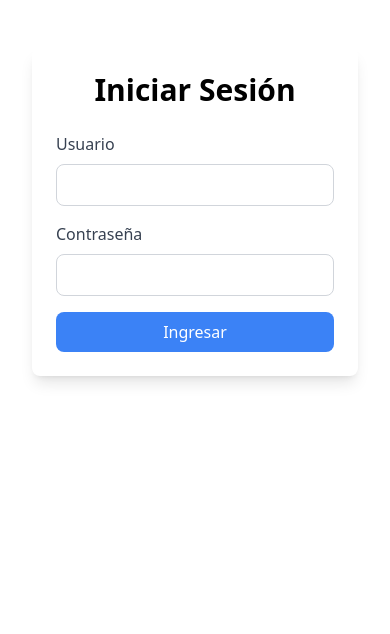
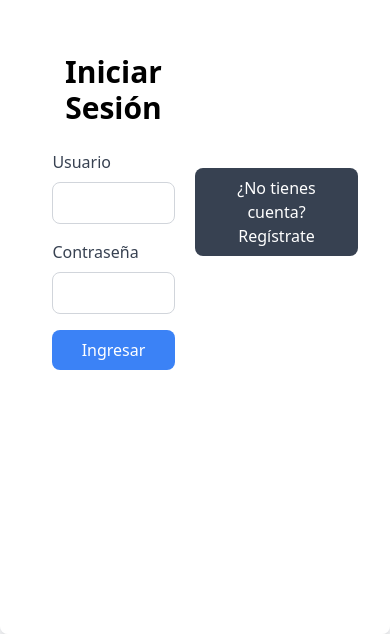
Before and after one commit to alexisgohe/finanSmartFrontend, an Angular app: page /login in a window 390 px wide. Shown: the part 210-844 px from the top of the page. Built offline with nearby package versions, Linux system fonts and the light colour scheme.

Commit message:
FIX - Se empieza a cambiar diseño del login

```diff
--- a/src/app/modules/login/login.component.css
+++ b/src/app/modules/login/login.component.css
@@ -0,0 +1,45 @@
+@keyframes fadeIn {
+  0% {
+    opacity: 0;
+    transform: translateX(-50px);
+  }
+  100% {
+    opacity: 1;
+    transform: translateX(0);
+  }
+}
+
+@keyframes fadeOut {
+  0% {
+    opacity: 1;
+    transform: translateX(0);
+  }
+  100% {
+    opacity: 0;
+    transform: translateX(50px);
+  }
+}
+
+@keyframes pop {
+  0% {
+    transform: scale(1);
+  }
+  50% {
+    transform: scale(1.1);
+  }
+  100% {
+    transform: scale(1);
+  }
+}
+
+.animate-fadeIn {
+  animation: fadeIn 1s ease forwards;
+}
+
+.animate-fadeOut {
+  animation: fadeOut 1s ease forwards;
+}
+
+.animate-pop {
+  animation: pop 0.3s ease;
+}
--- a/src/app/modules/login/login.component.html
+++ b/src/app/modules/login/login.component.html
@@ -1,26 +1,128 @@
-<div class="flex min-h-screen bg-gray-100">
-  <!-- Columna izquierda: Imagen -->
-  <div class="hidden lg:flex w-1/2 bg-cover bg-center"
-       style="background-image: url('https://icorp.com.mx/wp-content/uploads/2020/01/10-Practicas-basicas-para-manejar-las-finanzas-personales.webp');">
-  </div>
+<div class="relative min-h-screen flex items-center justify-center bg-gray-100">
+  <div class="container max-w-4xl flex shadow-lg rounded-lg overflow-hidden relative">
+    <!-- Contenedor principal -->
+    <div
+      *ngIf="isLogin"
+      class="panel-container flex w-full h-full transition-all duration-1000 ease-in-out transform"
+      [ngClass]="{ 'animate-fadeIn': isLogin, 'animate-fadeOut': !isLogin }"
+    >
+      <!-- Panel izquierdo: Login -->
+      <div
+        class="flex w-full h-screen bg-white p-8 transition-all duration-1000 ease-in-out transform"
+        [ngClass]="{ 'animate-fadeIn': isLogin, 'animate-fadeOut': !isLogin }"
+      >
+        <div class="w-1/2 flex flex-col justify-center items-center">
+          <h2 class="text-3xl font-bold text-center mb-6">Iniciar Sesión</h2>
+          <form [formGroup]="formLogin" class="w-3/4">
+            <div class="mb-4">
+              <label for="nombre_usuario" class="block text-gray-700 mb-2">
+                Usuario
+              </label>
+              <input
+                id="nombre_usuario"
+                formControlName="nombre_usuario"
+                type="text"
+                class="input-field"
+              />
+            </div>
 
-  <!-- Columna derecha: Formulario -->
-  <div class="flex w-full lg:w-1/2 items-center justify-center bg-white p-8">
-    <div class="form-container">
-      <h2 class="text-3xl font-bold text-center mb-6">Iniciar Sesión</h2>
-      <form [formGroup]="formLogin">
-        <div class="mb-4">
-          <label for="nombre_usuario" class="block text-gray-700 mb-2">Usuario</label>
-          <input id="nombre_usuario" formControlName="nombre_usuario" type="text" class="input-field">
+            <div class="mb-4">
+              <label for="password" class="block text-gray-700 mb-2">
+                Contraseña
+              </label>
+              <input
+                id="password"
+                formControlName="password"
+                type="password"
+                class="input-field"
+              />
+            </div>
+
+            <button
+              (click)="onLogin()"
+              class="w-full bg-blue-500 text-white py-2 rounded-lg transform transition duration-500 hover:bg-blue-600 hover:scale-105 hover:shadow-lg focus:outline-none focus:ring focus:ring-blue-300 animate-pop"
+            >
+              Ingresar
+            </button>
+          </form>
         </div>
+        <div class="w-1/2 flex items-center justify-center">
+          <button
+            class="bg-gray-700 text-white px-4 py-2 rounded-lg transform transition duration-500 hover:bg-gray-600 hover:scale-105 hover:shadow-lg focus:outline-none focus:ring focus:ring-gray-300 animate-pop"
+            (click)="toggleLogin()"
+          >
+            ¿No tienes cuenta? Regístrate
+          </button>
+        </div>
+      </div>
+    </div>
 
-        <div class="mb-4">
-          <label for="password" class="block text-gray-700 mb-2">Contraseña</label>
-          <input id="password" formControlName="password" type="password" class="input-field">
+    <div
+      class="panel-container flex w-full h-full transition-all duration-1000 ease-in-out transform"
+      [ngClass]="{ 'animate-fadeIn': !isLogin, 'animate-fadeOut': isLogin }"
+      *ngIf="!isLogin"
+    >
+      <!-- Panel derecho: Registro -->
+      <div
+        class="flex w-full h-screen bg-gray-100 p-8 transition-all duration-1000 ease-in-out transform"
+        [ngClass]="{ 'animate-fadeIn': !isLogin, 'animate-fadeOut': isLogin }"
+      >
+        <div class="w-1/2 flex items-center justify-center">
+          <button
+            class="bg-gray-700 text-white px-4 py-2 rounded-lg transform transition duration-500 hover:bg-gray-600 hover:scale-105 hover:shadow-lg focus:outline-none focus:ring focus:ring-gray-300 animate-pop"
+            (click)="toggleLogin()"
+          >
+            ¿Ya tienes cuenta? Inicia sesión
+          </button>
         </div>
+        <div class="w-1/2 flex flex-col justify-center items-center">
+          <h2 class="text-3xl font-bold text-center mb-6">Crear Cuenta</h2>
+          <form [formGroup]="formRegister" class="w-3/4">
+            <div class="mb-4">
+              <label for="nombre_usuario" class="block text-gray-700 mb-2">
+                Usuario
+              </label>
+              <input
+                id="nombre_usuario"
+                formControlName="nombre_usuario"
+                type="text"
+                class="input-field"
+              />
+            </div>
 
-        <button (click)="onLogin()" class="button">Ingresar</button>
-      </form>
+            <div class="mb-4">
+              <label for="email" class="block text-gray-700 mb-2">
+                Correo Electrónico
+              </label>
+              <input
+                id="email"
+                formControlName="email"
+                type="email"
+                class="input-field"
+              />
+            </div>
+
+            <div class="mb-4">
+              <label for="password" class="block text-gray-700 mb-2">
+                Contraseña
+              </label>
+              <input
+                id="password"
+                formControlName="password"
+                type="password"
+                class="input-field"
+              />
+            </div>
+
+            <button
+              (click)="onRegister()"
+              class="w-full bg-blue-500 text-white py-2 rounded-lg transform transition duration-500 hover:bg-blue-600 hover:scale-105 hover:shadow-lg focus:outline-none focus:ring focus:ring-blue-300 animate-pop"
+            >
+              Registrarse
+            </button>
+          </form>
+        </div>
+      </div>
     </div>
   </div>
 </div>
--- a/src/app/modules/login/login.component.ts
+++ b/src/app/modules/login/login.component.ts
@@ -31,6 +31,12 @@ export class LoginComponent {
       nombre_usuario: ["", Validators.compose([Validators.email, Validators.required, Validators.maxLength(50)])],
       password: ["", Validators.compose([Validators.required, Validators.minLength(8), Validators.maxLength(50)])]
     });
+
+    this.formRegister = this.formbuilder.group({
+      nombre_usuario: [''],
+      email: [''],
+      password: [''],
+    });
   }
 
   onLogin() {
@@ -59,5 +65,15 @@ export class LoginComponent {
     );
   }
 
+  formRegister!: FormGroup;
+  isLogin = true; // Para controlar el estado de login/registro
+
+  toggleLogin() {
+    this.isLogin = !this.isLogin;
+  }
+
+  onRegister() {
+    // Lógica de registro
+  }
 
 }
```
